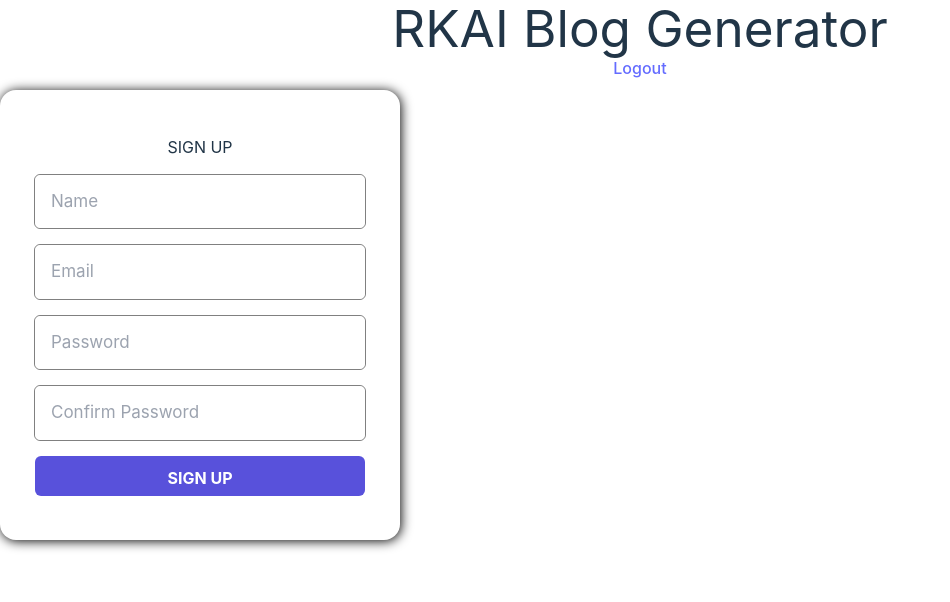
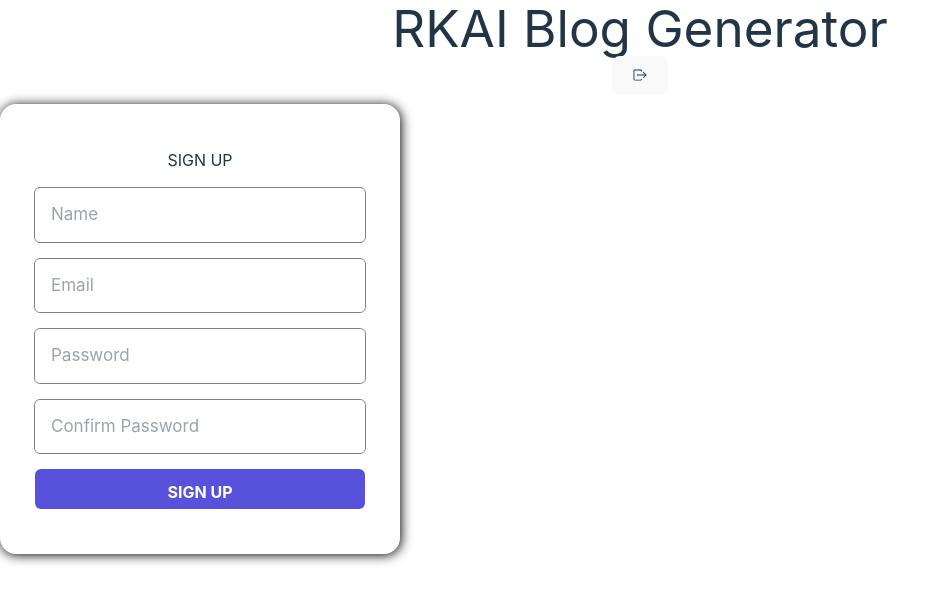
Before and after one commit to rk-ramkumar/summary-generator, a React (Vite) app in the folder frontend/vite-project/: page /register in a window 1280 px wide. Shown: the top 602 px of the page, without its empty margins (0-950 px from the left). Built offline with nearby package versions, Linux system fonts and the light colour scheme; no server answers.

Commit message:
Implemented logout logic.

```diff
--- a/frontend/vite-project/src/components/NavBar.jsx
+++ b/frontend/vite-project/src/components/NavBar.jsx
@@ -1,3 +1,6 @@
+import { IoIosLogOut } from "react-icons/io";
+import { deleteCookie } from "../utils/cookies";
+import { loginCN } from "../config/constants";
 
 const NavBar = ()=>{
 
@@ -7,9 +10,15 @@ const NavBar = ()=>{
             <h1 className="text-3xl font-bold cursor-pointer hover:text-[#42b883]">RKAI Blog Generator</h1>
         </div>
         <div>
-            <a href ="#" className="text-white">Logout</a>
+            <button className="bg-transparent"><IoIosLogOut className="text-3xl text-[#42b883]" onClick={handleOnclick}/></button>
         </div>
     </nav>)
 }
 
+function handleOnclick(){
+    if (confirm("Do you want to logout?")){
+        deleteCookie(loginCN)
+        window.location.href = "/login"
+    }
+}
 export default NavBar
```
